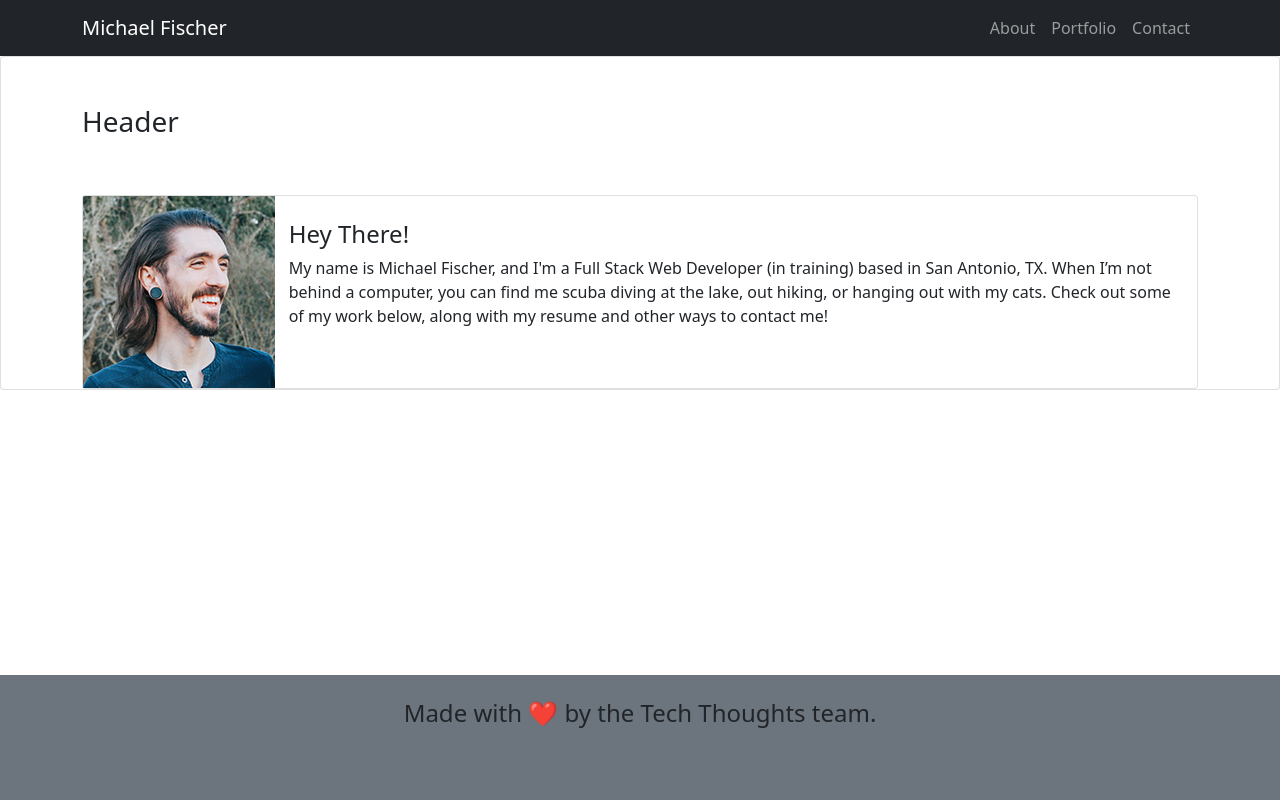
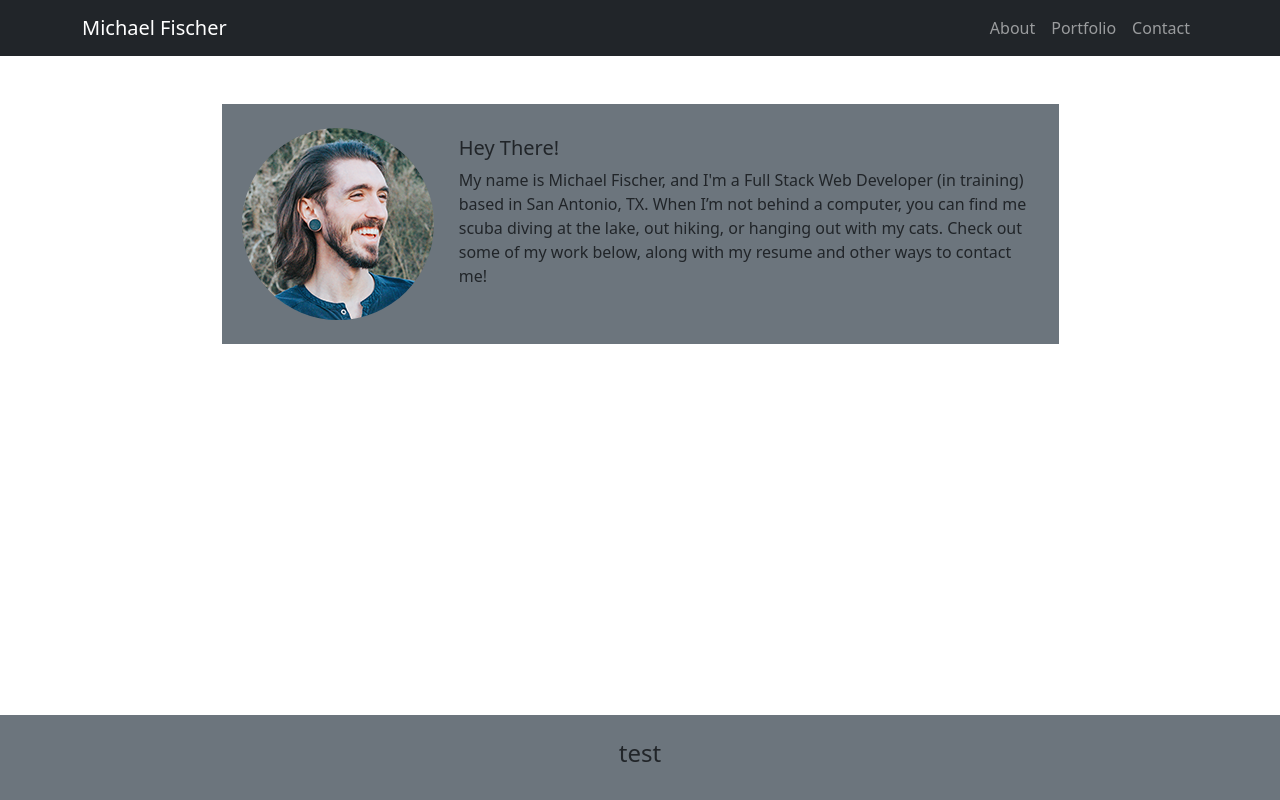
Before and after one commit to spaceboundbear/HW20-React-Portfolio, a React (Create React App) app: page / in a window 1280 px wide. Built offline with nearby package versions, Linux system fonts and the light colour scheme.

Commit message:
section layout

```diff
--- a/src/App.js
+++ b/src/App.js
@@ -1,18 +1,17 @@
 import React from 'react';
 import Navbar from './components/Navbar';
-import Header from './components/Header';
 import Section from './components/Section';
 import Footer from './components/Footer';
-import { Card } from 'react-bootstrap';
+import { Container } from 'react-bootstrap';
 
 function App() {
   return (
     <div>
       <Navbar />
-      <Card>
-        <Header />
+
+      <Container>
         <Section />
-      </Card>
+      </Container>
       <Footer />
     </div>
   );
--- a/src/components/Footer.js
+++ b/src/components/Footer.js
@@ -3,19 +3,8 @@ import React from 'react';
 function Footer() {
   return (
     <footer className="w-100 mt-auto bg-secondary p-4 footer fixed-bottom">
-      <div className="container text-center mb-5">
-        <h4>
-          Made with{' '}
-          <span
-            className="emoji"
-            role="img"
-            aria-label="heart"
-            aria-hidden="false"
-          >
-            ❤️
-          </span>{' '}
-          by the Tech Thoughts team.
-        </h4>
+      <div className="container text-center mb-2">
+        <h4>test</h4>
       </div>
     </footer>
   );
--- a/src/components/Header.js
+++ b/src/components/Header.js
@@ -4,7 +4,7 @@ import Container from 'react-bootstrap/Container';
 function Header() {
   return (
     <Container>
-      <h3 className="mt-5">Header</h3>
+      <h3 className="mt-5 bold">Header</h3>
     </Container>
   );
 }
--- a/src/components/Section.js
+++ b/src/components/Section.js
@@ -1,5 +1,4 @@
 import React from 'react';
-import Container from 'react-bootstrap/Container';
 import Headshot from '../assets/images/headshot.png';
 import Image from 'react-bootstrap/Image';
 import Col from 'react-bootstrap/Col';
@@ -8,28 +7,28 @@ import 'bootstrap/dist/css/bootstrap.min.css';
 
 function Section() {
   return (
-    <div className="mt-5">
-      <Container>
-        <Card>
-          <Row>
-            <Col xs={2}>
-              <Image className="headshot" src={Headshot} />
-            </Col>
-            <Col xs={10}>
-              <Card.Body>
-                <h4 className="mt-2">Hey There!</h4>
-                <p>
-                  My name is Michael Fischer, and I'm a Full Stack Web Developer
-                  (in training) based in San Antonio, TX. When I’m not behind a
-                  computer, you can find me scuba diving at the lake, out
-                  hiking, or hanging out with my cats. Check out some of my work
-                  below, along with my resume and other ways to contact me!
-                </p>
-              </Card.Body>
-            </Col>
-          </Row>
-        </Card>
-      </Container>
+    <div className="mt-5 w-75 container bg-secondary w-sm-100 my-5">
+      <Row>
+        <Col sm={12} md={5} lg={4} xl={3} my={3}>
+          <Image
+            roundedCircle
+            className="py-4 px-2 img-responsive"
+            src={Headshot}
+          />
+        </Col>
+        <Col>
+          <Card.Body className="my-3 col-9 col-sm-12">
+            <Card.Title>Hey There!</Card.Title>
+            <Card.Text>
+              My name is Michael Fischer, and I'm a Full Stack Web Developer (in
+              training) based in San Antonio, TX. When I’m not behind a
+              computer, you can find me scuba diving at the lake, out hiking, or
+              hanging out with my cats. Check out some of my work below, along
+              with my resume and other ways to contact me!
+            </Card.Text>
+          </Card.Body>
+        </Col>
+      </Row>
     </div>
   );
 }
```
